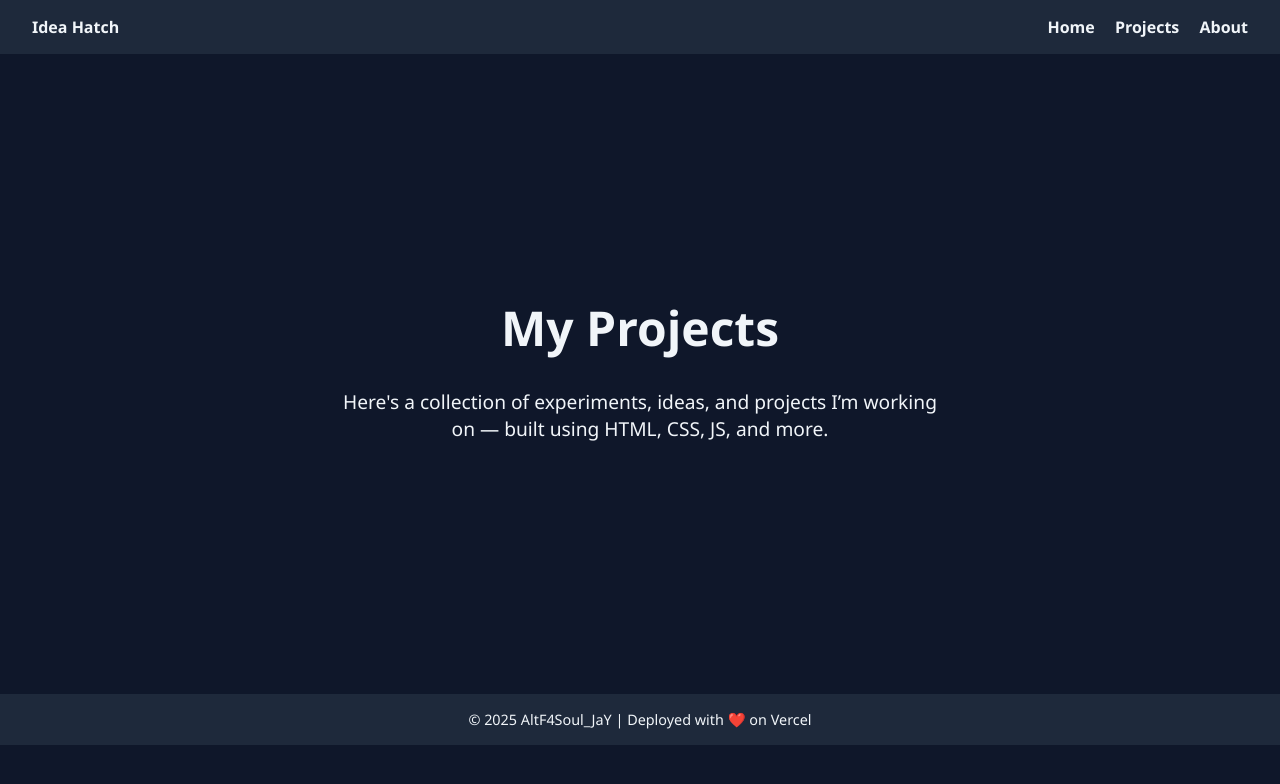
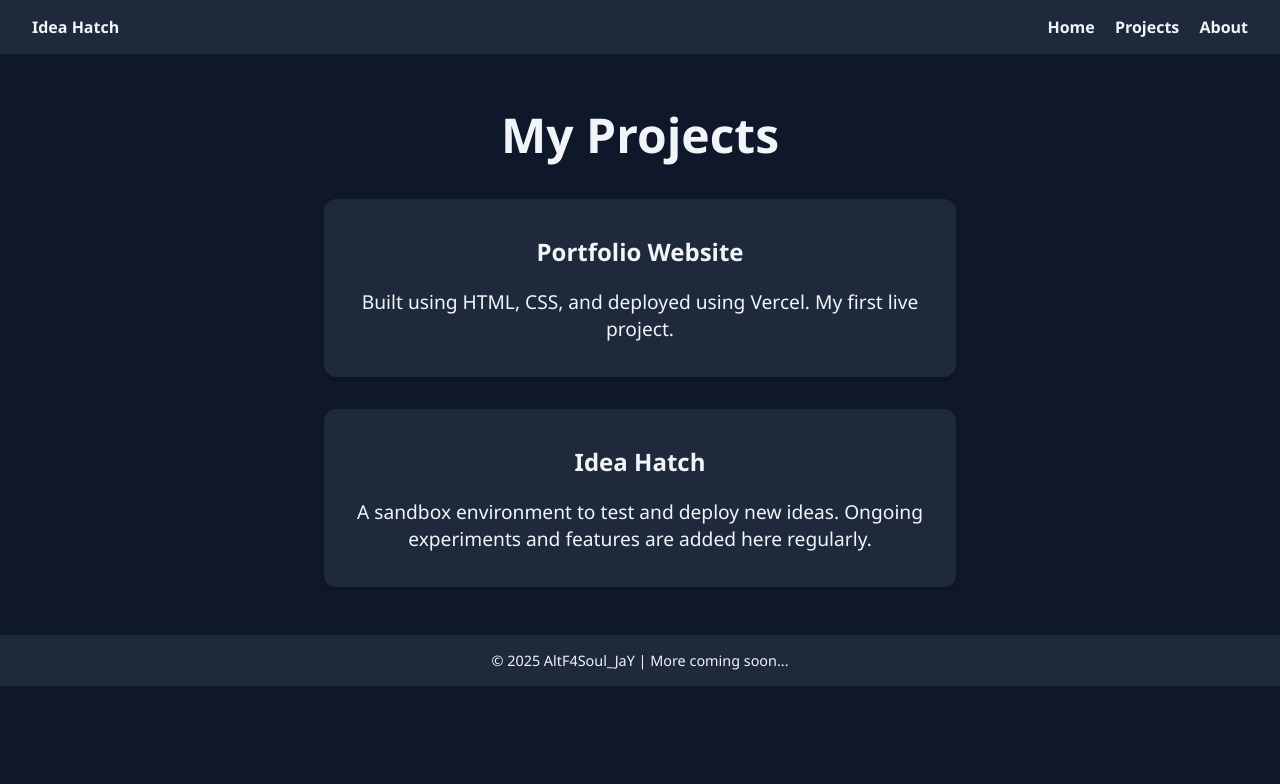
Before and after one commit to AltF4Soul-JaY/Idea-Hatch, a plain HTML site: page projects.html in a window 1280 px wide. Drawn offline with Linux system fonts and the light colour scheme; files that its build step writes are made by us from their sources.

Commit message:
Added index, about, projects pages with shared CSS

```diff
--- a/projects.html
+++ b/projects.html
@@ -19,11 +19,18 @@
 
   <section class="hero">
     <h1>My Projects</h1>
-    <p>Here's a collection of experiments, ideas, and projects I’m working on — built using HTML, CSS, JS, and more.</p>
+    <div class="project-card">
+      <h2>Portfolio Website</h2>
+      <p>Built using HTML, CSS, and deployed using Vercel. My first live project.</p>
+    </div>
+    <div class="project-card">
+      <h2>Idea Hatch</h2>
+      <p>A sandbox environment to test and deploy new ideas. Ongoing experiments and features are added here regularly.</p>
+    </div>
   </section>
 
   <footer>
-    © 2025 AltF4Soul_JaY | Deployed with ❤️ on Vercel
+    © 2025 AltF4Soul_JaY | More coming soon...
   </footer>
 
 </body>
--- a/style.css
+++ b/style/style.css
@@ -1,4 +1,4 @@
-/* Base Styles */
+/* Base */
 body {
   margin: 0;
   font-family: 'Segoe UI', sans-serif;
@@ -14,14 +14,12 @@ header {
   justify-content: space-between;
   align-items: center;
 }
-
 nav a {
   color: #f1f5f9;
   margin-left: 1rem;
   text-decoration: none;
   font-weight: bold;
 }
-
 nav a:hover {
   text-decoration: underline;
 }
@@ -31,20 +29,38 @@ nav a:hover {
   display: flex;
   flex-direction: column;
   align-items: center;
-  justify-content: center;
-  height: 80vh;
+  padding: 2rem 1rem;
   text-align: center;
-  padding: 0 1rem;
 }
-
 .hero h1 {
   font-size: 3rem;
-  margin: 0.5rem 0;
+  margin: 1rem 0;
 }
-
 .hero p {
   font-size: 1.2rem;
   max-width: 600px;
+}
+
+/* About */
+.about-bio {
+  font-size: 1.1rem;
+  max-width: 600px;
+  line-height: 1.6;
+}
+
+/* Projects */
+.project-card {
+  background: #1e293b;
+  border-radius: 12px;
+  padding: 1rem;
+  margin: 1rem auto;
+  max-width: 600px;
+  box-shadow: 0 2px 5px rgba(0,0,0,0.2);
+  transition: 0.3s;
+}
+.project-card:hover {
+  transform: scale(1.02);
+  background: #334155;
 }
 
 /* Footer */
```
Also changed, not shown: about.html (+4 -2 lines), index.html (+4 -4 lines).
